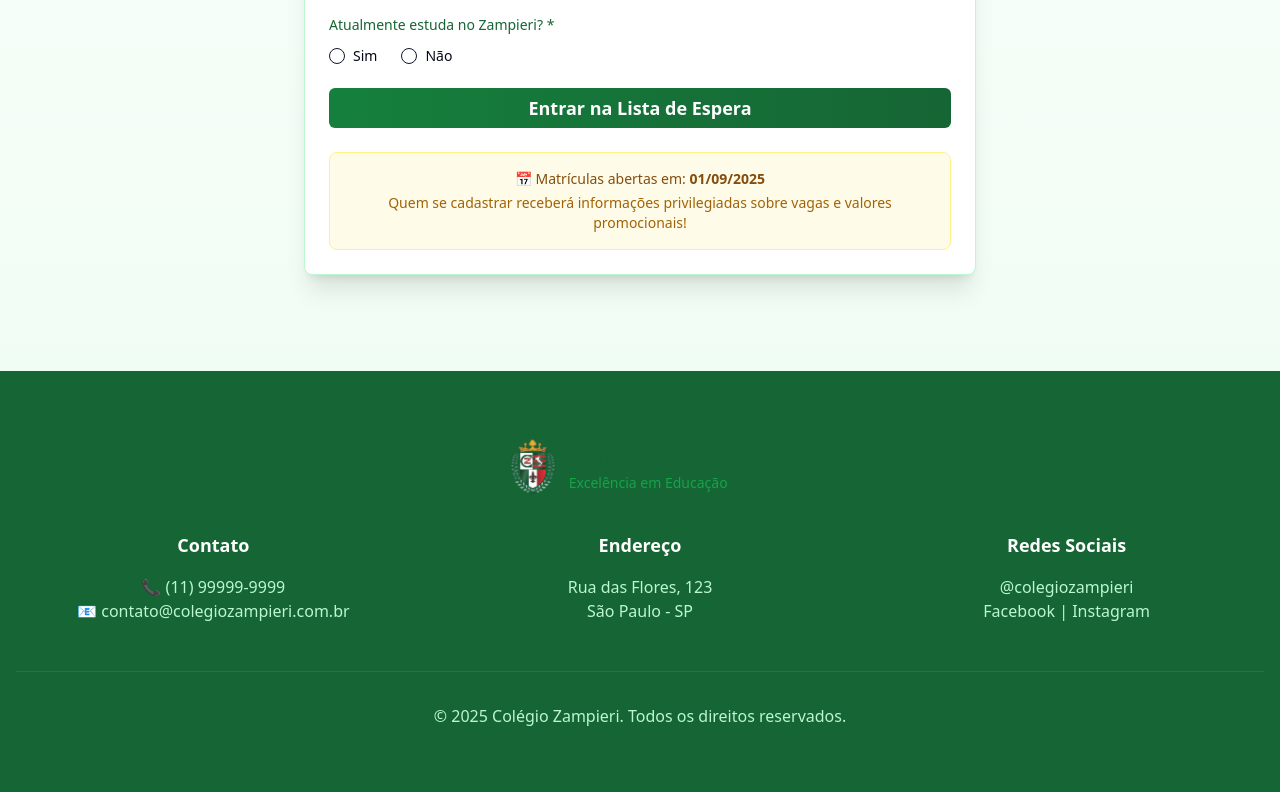
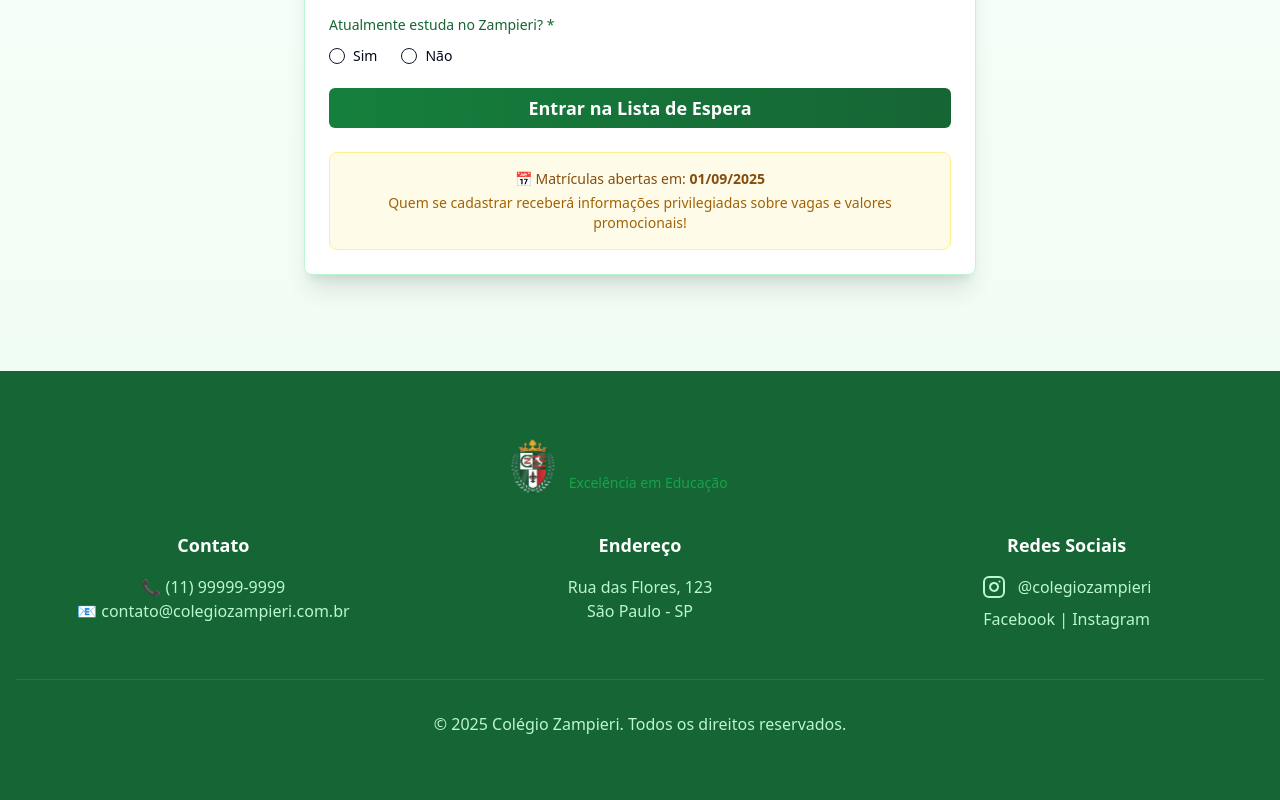
Before and after one commit to alezlopez/zampieri-futuro-inscricao-landing, a React (Vite) app: page / in a window 1280 px wide. Shown: the part 1927-2727 px from the top of the page. Built offline with nearby package versions, Linux system fonts and the light colour scheme.

Commit message:
Add Instagram logo
Add Instagram logo to the footer.

```diff
--- a/src/pages/Index.tsx
+++ b/src/pages/Index.tsx
@@ -1,6 +1,8 @@
+
 import ZampieriLogo from "@/components/ZampieriLogo";
 import RegistrationForm from "@/components/RegistrationForm";
-import { GraduationCap, Star, Users } from "lucide-react";
+import { GraduationCap, Star, Users, Instagram } from "lucide-react";
+
 const Index = () => {
   return <div className="min-h-screen bg-gradient-to-br from-green-50 via-emerald-25 to-green-100">
       {/* Header */}
@@ -109,8 +111,11 @@ const Index = () => {
             </div>
             <div>
               <h4 className="font-bold mb-4 text-lg">Redes Sociais</h4>
-              <p className="text-green-200">@colegiozampieri</p>
-              <p className="text-green-200">Facebook | Instagram</p>
+              <div className="flex items-center justify-center gap-3">
+                <Instagram className="h-6 w-6 text-green-200 hover:text-white transition-colors cursor-pointer" />
+                <span className="text-green-200">@colegiozampieri</span>
+              </div>
+              <p className="text-green-200 mt-2">Facebook | Instagram</p>
             </div>
           </div>
           <div className="border-t border-green-700 pt-8">
@@ -120,4 +125,5 @@ const Index = () => {
       </footer>
     </div>;
 };
+
 export default Index;
```
